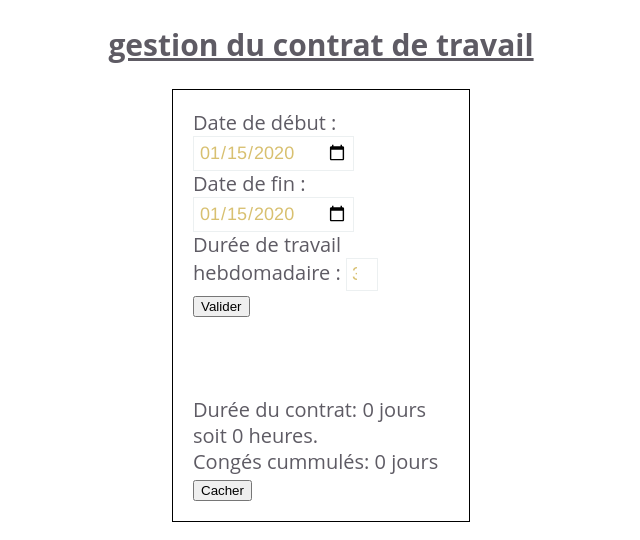
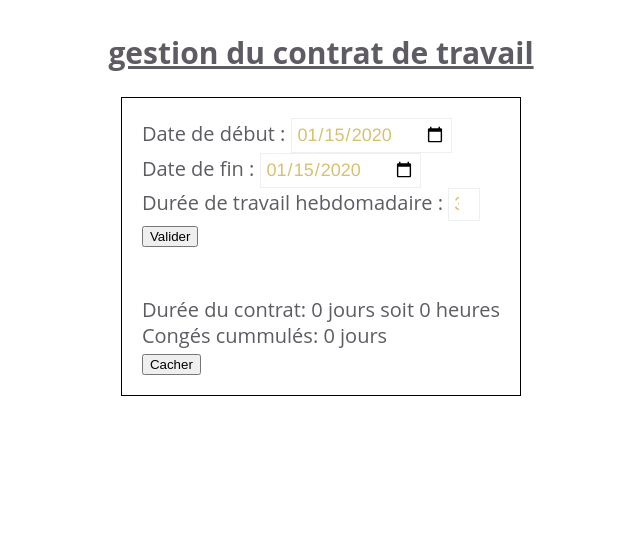
Before and after one commit to abrillaud/vue-app-no-api, a plain HTML site: page index.html in a window 1280 px wide. Both pictures are taken after typing "2020-01-15", "2020-01-15" into the empty fields and a click on the button "Valider". Shown: the whole page, without its empty margins (327-967 px from the left). Drawn offline with nearby package versions, Linux system fonts and the light colour scheme.

Commit message:
modification css

```diff
--- a/index.html
+++ b/index.html
@@ -15,16 +15,17 @@
             font: 20px/1.3 'Open Sans', sans-serif;
             width: 100%;
             color: #5e5b64;
+            display: flex;
+            align-items: center;
+            flex-direction: column;
         }
 
         h2 {
-            text-align: center;
             text-decoration: underline;
         }
 
         #main {
             border: 1px solid #000000;
-            width: 20%;
             margin: auto;
             padding: 20px;
 
@@ -50,9 +51,8 @@
             padding: 5px;
             width: 20px;
         }
-
         .resultat {
-            margin-top: 10vh;
+            margin-top: 50px;
         }
     </style>
 </head>
@@ -75,7 +75,7 @@
             <button v-on:click="show">Valider</button>
         </form>
         <div v-if="isDisplay" class="resultat">Durée du contrat: {{ Duree() }}<br>
-            Congés cummulés: {{ Conges() }}
+            Congés cummulés: {{ Conges() }}<br>
             <button v-on:click="hide">Cacher</button></div>
 
     </div>
@@ -113,12 +113,11 @@
                     const finContrat = moment(this.dateFin);
 
                     var dureeContrat = finContrat.diff(debutContrat, "days");
-                    return dureeContrat + " jours soit " + (dureeContrat * 24) + " heures."
+                    return dureeContrat + " jours soit " + (dureeContrat * 24) + " heures"
 ;
                 },
                 Conges: function () {
-                    var conges = Math.ceil((this.dureeContrat / 28) * 2.08);
-                    return conges + " jours";
+                    return conges = Math.ceil((this.dureeContrat / 28) * 2.08)+ " jours";
                 },
             }
 
```
